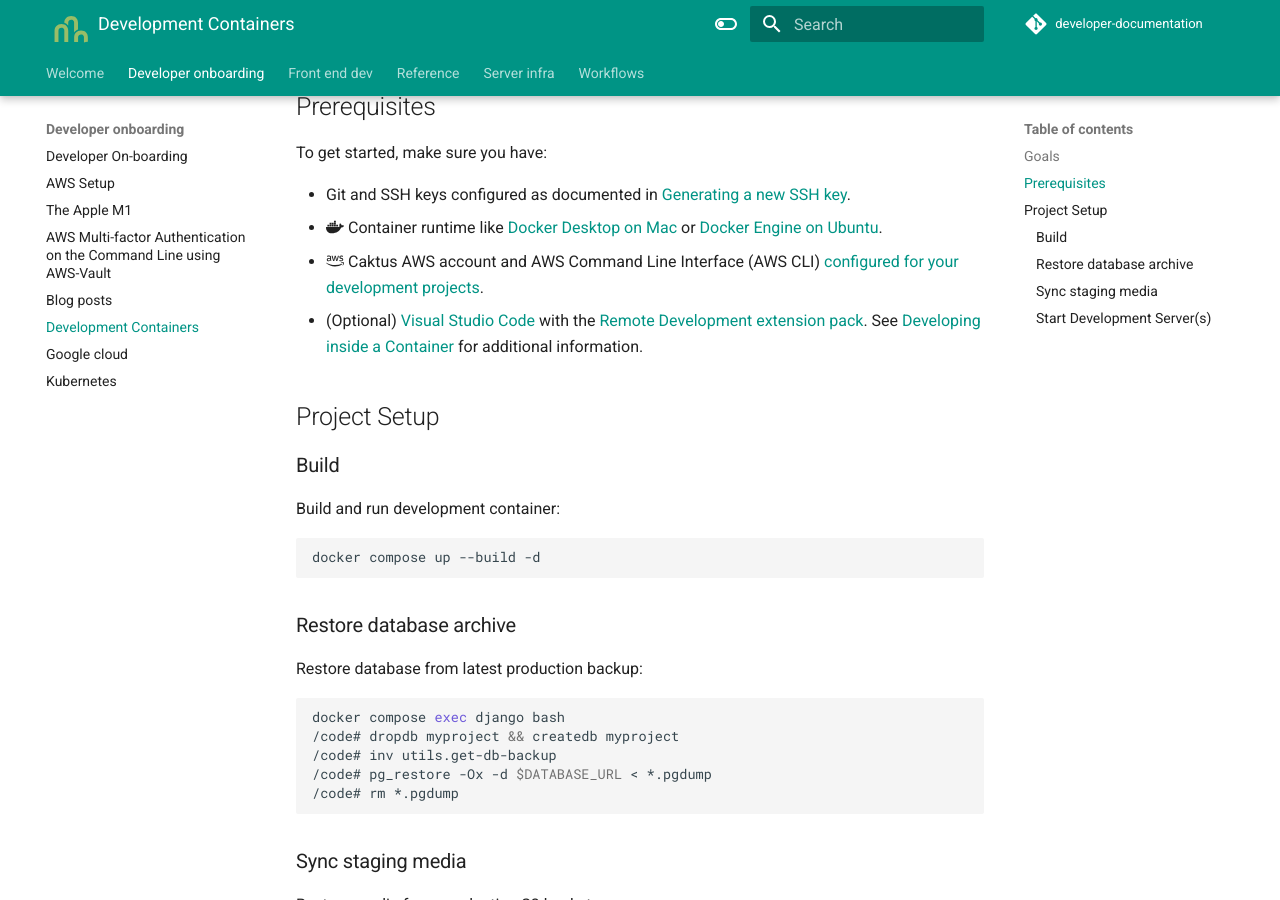
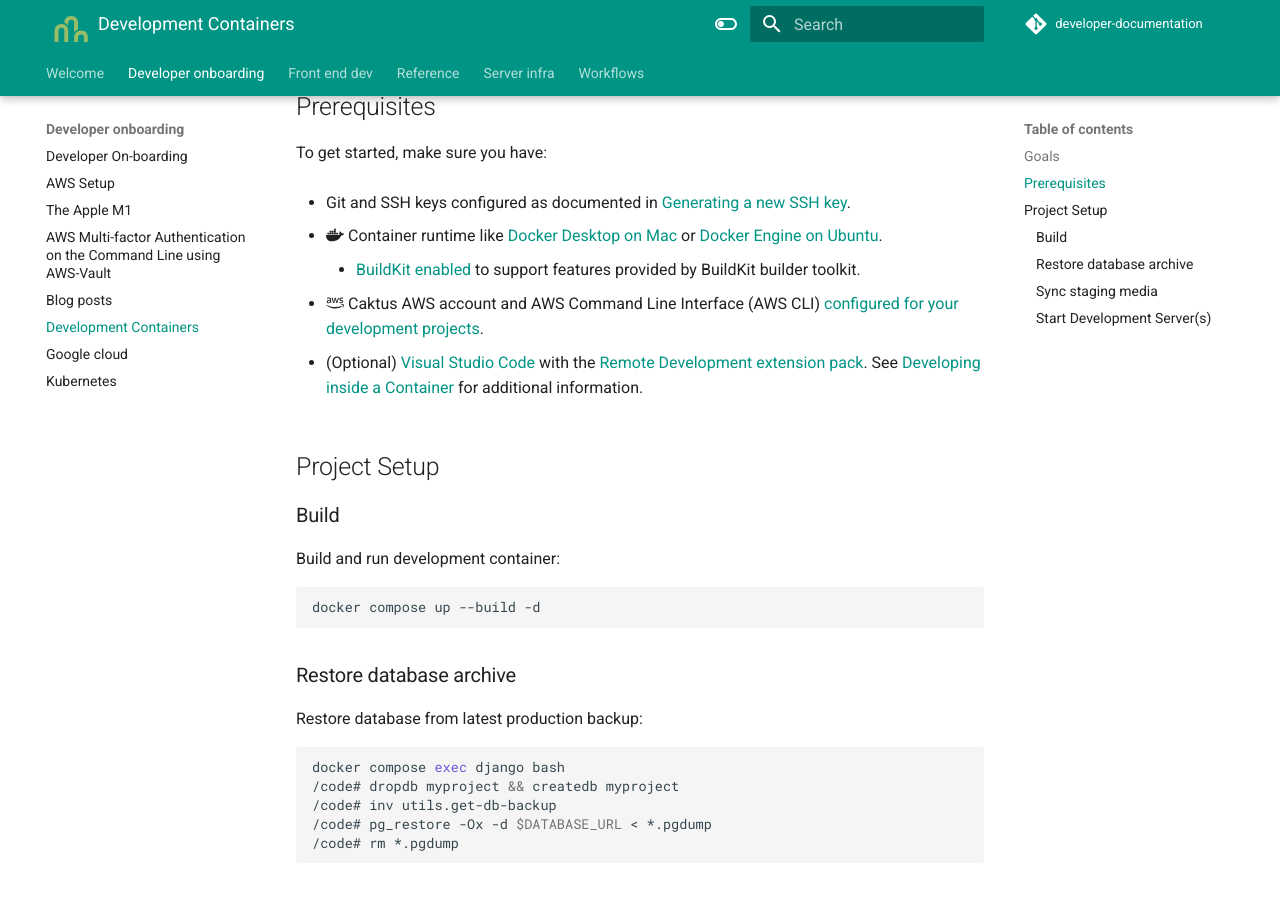
Before and after one commit to caktus/guidebook, an MkDocs documentation site: the page built from docs/developer-onboarding/dev-containers.md, in a window 1280 px wide and 900 px high, scrolled down 599 px. Built offline with MkDocs 1.6.1 and Material for MkDocs 9.7.7, drawn with Linux system fonts in a browser that asks for light colours; comment, search, counter and statistics services are not loaded.

Commit message:
add BuildKit to prerequisites

```diff
--- a/docs/developer-onboarding/dev-containers.md
+++ b/docs/developer-onboarding/dev-containers.md
@@ -17,8 +17,13 @@
 To get started, make sure you have:
 
 * Git and SSH keys configured as documented in [Generating a new SSH key](M1.md#generating-a-new-ssh-key).
+
 * :fontawesome-brands-docker: Container runtime like [Docker Desktop on Mac](https://docs.docker.com/desktop/install/mac-install/) or [Docker Engine on Ubuntu](https://docs.docker.com/engine/install/ubuntu/).
+
+    * [BuildKit enabled](https://docs.docker.com/develop/develop-images/build_enhancements/) to support features provided by BuildKit builder toolkit.
+
 * :fontawesome-brands-aws: Caktus AWS account and AWS Command Line Interface (AWS CLI) [configured for your development projects](AWS.md).
+
 * (Optional) [Visual Studio Code](https://code.visualstudio.com/) with the [Remote Development extension pack](https://aka.ms/vscode-remote/download/extension). See [Developing inside a Container](https://code.visualstudio.com/docs/remote/containers) for additional information.
 
 ## Project Setup
```
